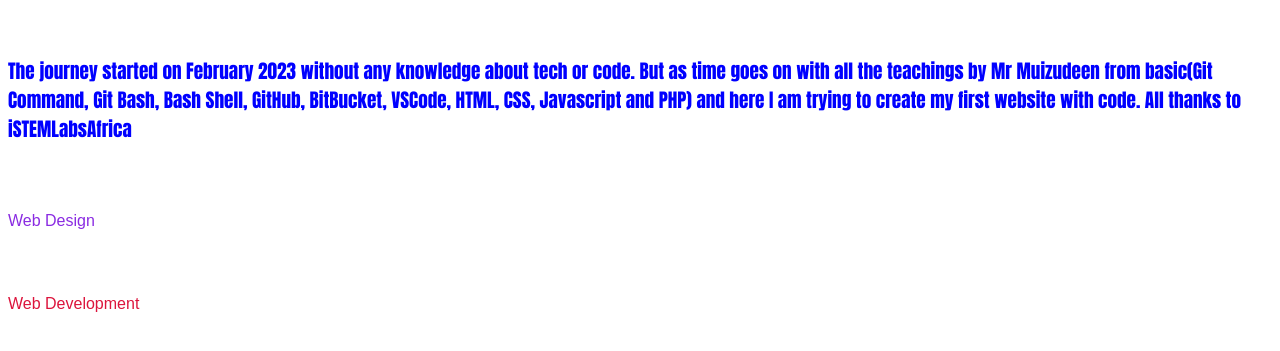
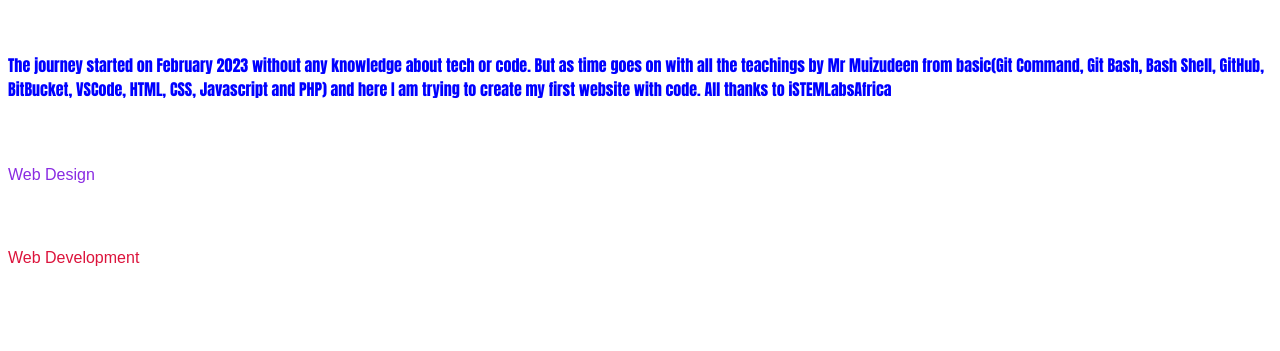
Before and after one commit to Timichris/website, a plain HTML site: page index.html in a window 1280 px wide. Shown: the part 61-412 px from the top of the page. Drawn offline with Linux system fonts and the light colour scheme.

Commit message:
Update index.css

```diff
--- a/index.css
+++ b/index.css
@@ -6,9 +6,9 @@ h1 {
 }
 p {
     font-family: Impact, Haettenschweiler, 'Arial Narrow Bold', sans-serif ;
-    font-size: larger;
+    font-size: medium;
     font-style: normal;
-    font: 400; color: blue;
+    font: 100; color: blue;
 }
 
 h2 {
```
